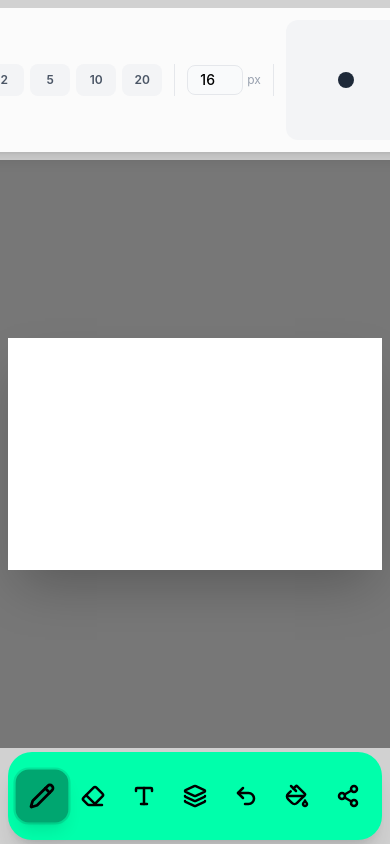
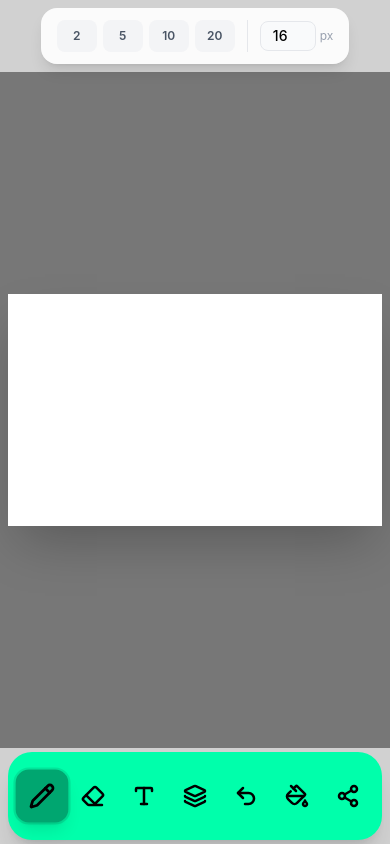
Before and after one commit to 12a1070/Aimag, a React (Vite) app: page / in a window 390 px wide. Built offline with nearby package versions, Linux system fonts and the light colour scheme.

Commit message:
fix: モバイル縦・横画面でBrushSizeSelectorの2pxボタンが画面外に隠れる問題を修正

```diff
--- a/src/components/BrushSizeSelector.jsx
+++ b/src/components/BrushSizeSelector.jsx
@@ -72,10 +72,10 @@ const BrushSizeSelector = React.memo(function BrushSizeSelector({
         <span className="text-xs text-gray-400">px</span>
       </div>
 
-      {/* 区切り: スマホ=縦線 / PC=横線 */}
-      <div className="h-8 w-px shrink-0 bg-gray-200 landscape:h-px landscape:w-full md:h-px md:w-full" />
+      {/* 区切り: スマホ縦=非表示 / スマホ横=横線 / PC=横線 */}
+      <div className="hidden h-8 w-px shrink-0 bg-gray-200 landscape:block landscape:h-px landscape:w-full md:block md:h-px md:w-full" />
 
-      <div className="flex h-[7.5rem] w-[7.5rem] shrink-0 items-center justify-center rounded-xl bg-gray-100">
+      <div className="hidden landscape:flex landscape:h-16 landscape:w-16 md:flex md:h-[7.5rem] md:w-[7.5rem] shrink-0 items-center justify-center rounded-xl bg-gray-100">
         {isText ? (
           <span
             className="select-none font-bold leading-none text-gray-800"
--- a/src/components/TextInputOverlay.jsx
+++ b/src/components/TextInputOverlay.jsx
@@ -26,7 +26,10 @@ const TextInputOverlay = React.memo(function TextInputOverlay({
   };
 
   return (
-    <div style={{ position: "fixed", left: x, top: y }} className="rounded-2xl bg-white p-3 shadow-lg">
+    <div
+      style={{ position: "fixed", left: x, top: y }}
+      className="rounded-2xl bg-white p-3 shadow-lg"
+    >
       <textarea
         autoFocus
         value={text}
```
